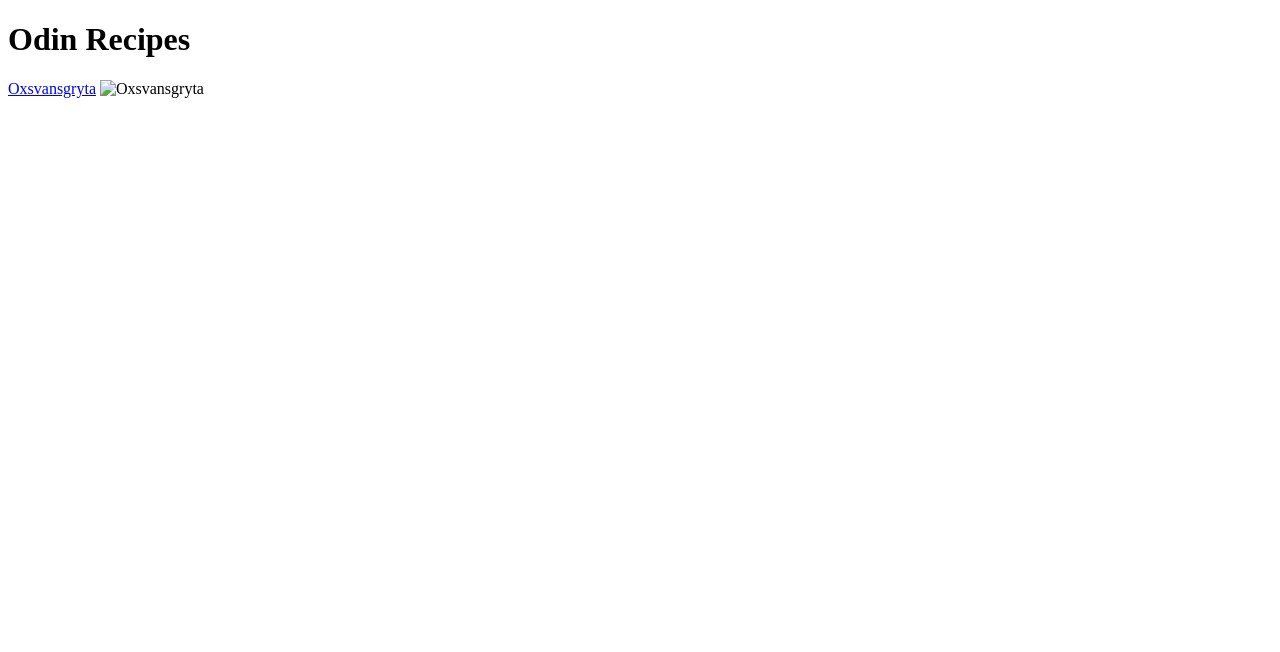
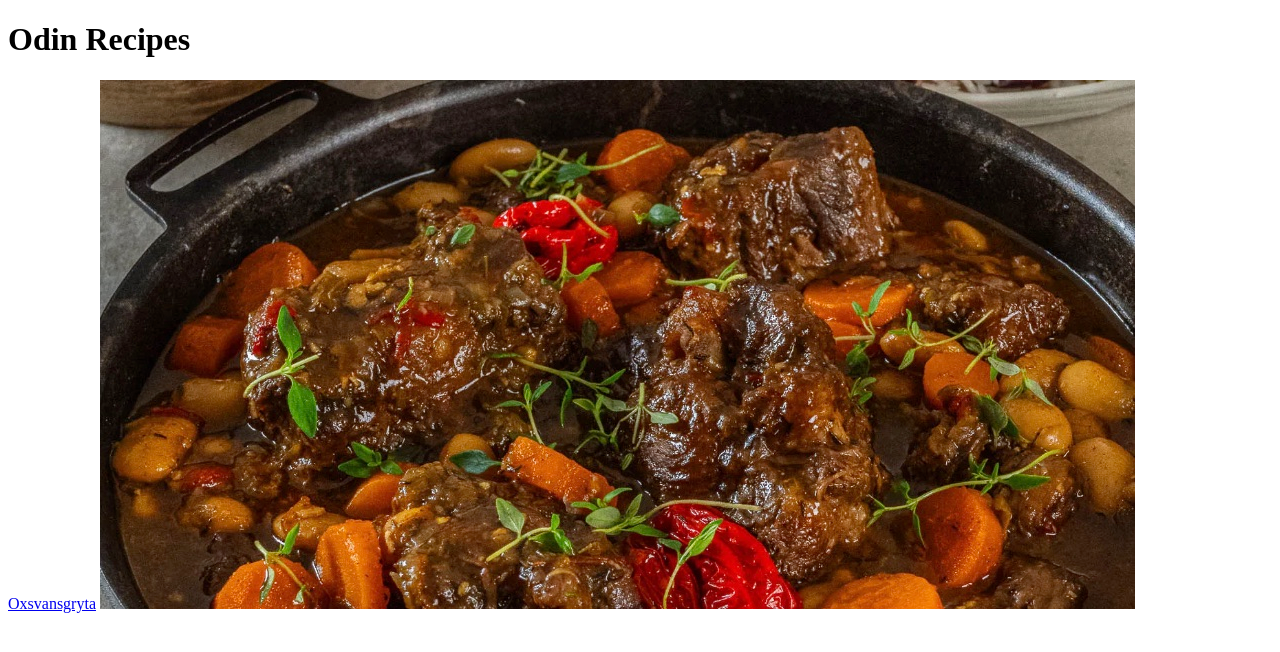
Before and after one commit to jhelgodt/odin-recipes, a plain HTML site: page index.html in a window 1280 px wide. Drawn offline with Linux system fonts and the light colour scheme.

Commit message:
Fixed picture link

```diff
--- a/index.html
+++ b/index.html
@@ -9,7 +9,7 @@
 
     <h1>Odin Recipes</h1>
     <a href="recipes/oxsvansgryta.html">Oxsvansgryta</a>
-    <img src="../odin-recipes/recipes/oxsvansgryta.png" alt="Oxsvansgryta">
+    <img src="../odin-recipes/images/oxsvansgryta.jpg" alt="Oxsvansgryta">
 
 
 </body>
```
